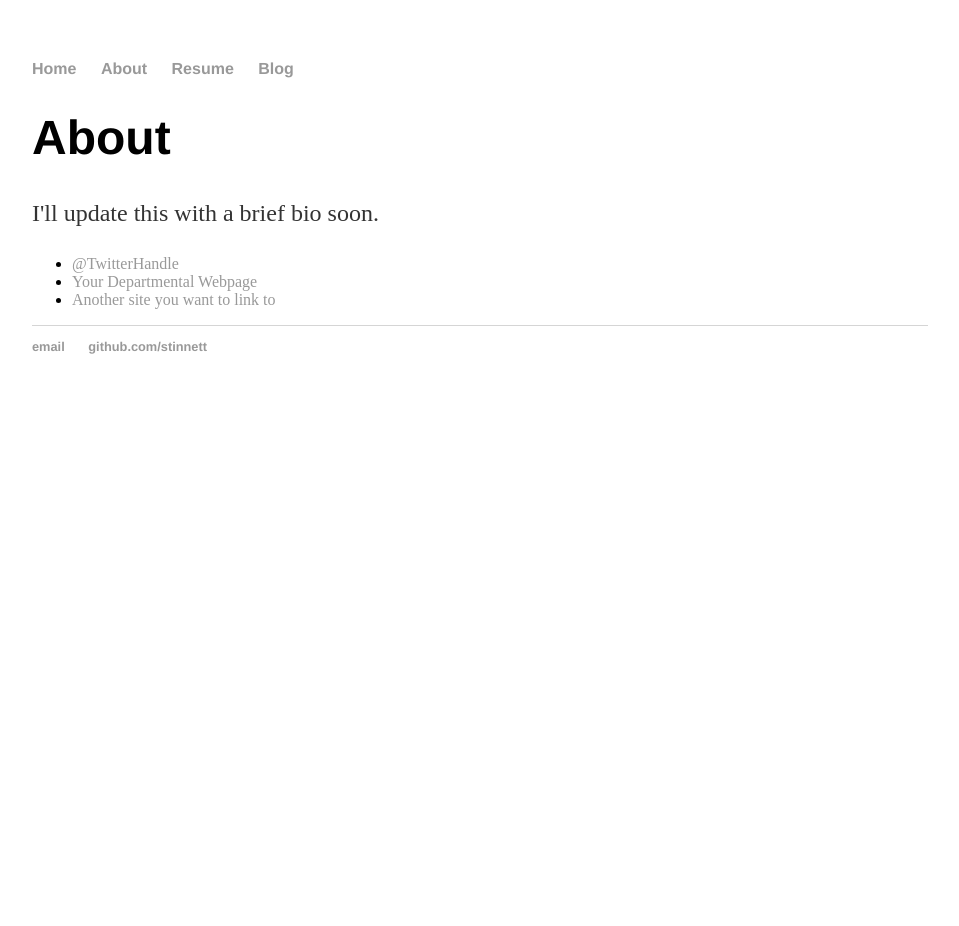
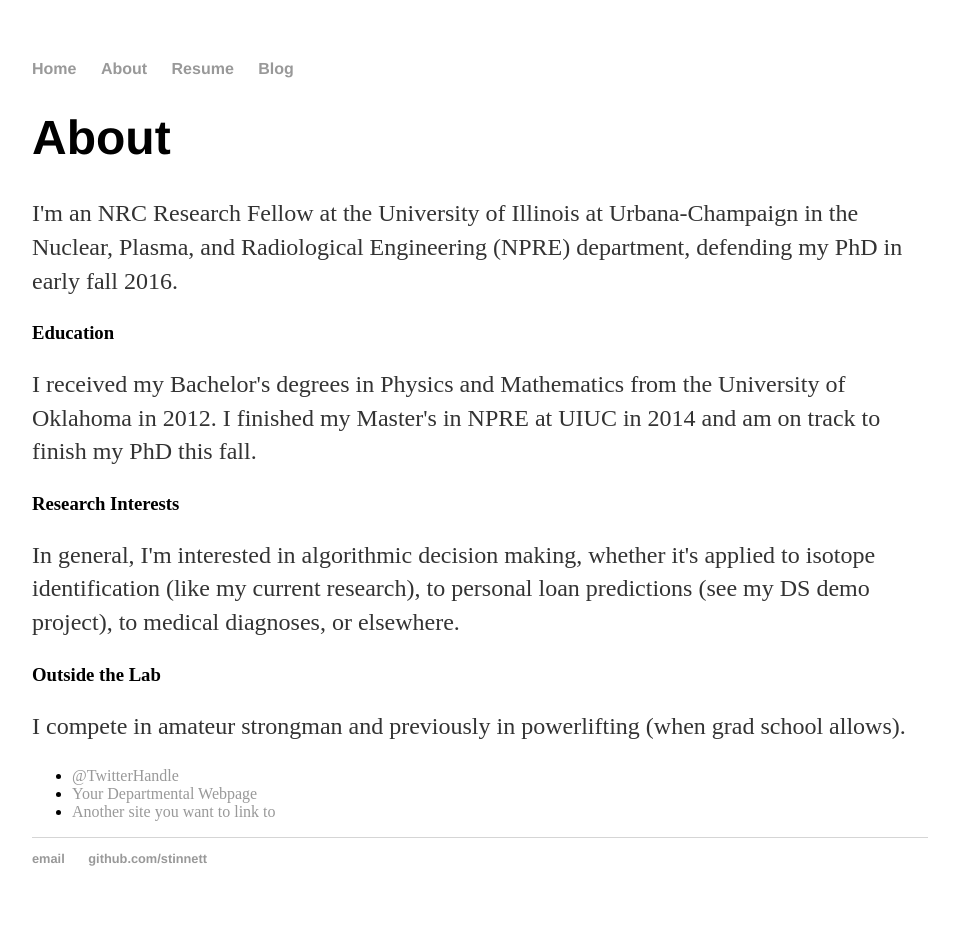
Before and after one commit to Stinnett/Stinnett.github.io, a Jekyll site: the page built from about/index.html, in a window 1280 px wide. Shown: the whole page, without its empty margins (160-1119 px from the left). Built offline with Jekyll 4.4.1, drawn with Linux system fonts in a browser that asks for light colours; before the commit the page ends 900 px from its top, so only the background shows below that.

Commit message:
Updated bio

```diff
--- a/about/index.html
+++ b/about/index.html
@@ -5,7 +5,16 @@ title: About Me
 
 		<div class="about">
 			<h1>About</h1>
-			<p>I'll update this with a brief bio soon.</p>
+			<p>I'm an NRC Research Fellow at the University of Illinois at Urbana-Champaign in the Nuclear, Plasma, and Radiological Engineering (NPRE) department, defending my PhD in early fall 2016.
+
+			<h3>Education</h3>
+			<p>I received my Bachelor's degrees in Physics and Mathematics from the University of Oklahoma in 2012. I finished my Master's in NPRE at UIUC in 2014 and am on track to finish my PhD this fall.</p>
+
+			<h3>Research Interests</h3>
+			<p>In general, I'm interested in algorithmic decision making, whether it's applied to isotope identification (like my current research), to personal loan predictions (see my DS demo project), to medical diagnoses, or elsewhere.  </p>
+
+			<h3>Outside the Lab</h3>
+			<p>I compete in amateur strongman and previously in powerlifting (when grad school allows).</p>
 
 			<ul class="contacts">
 				<li><a href="#">@TwitterHandle</a></li>
```
